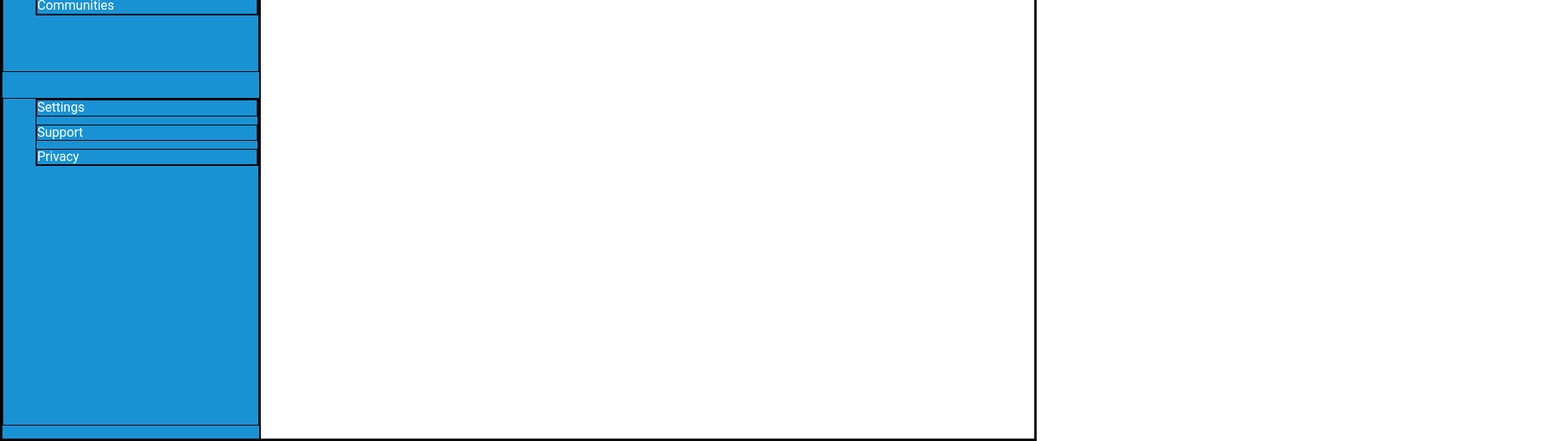
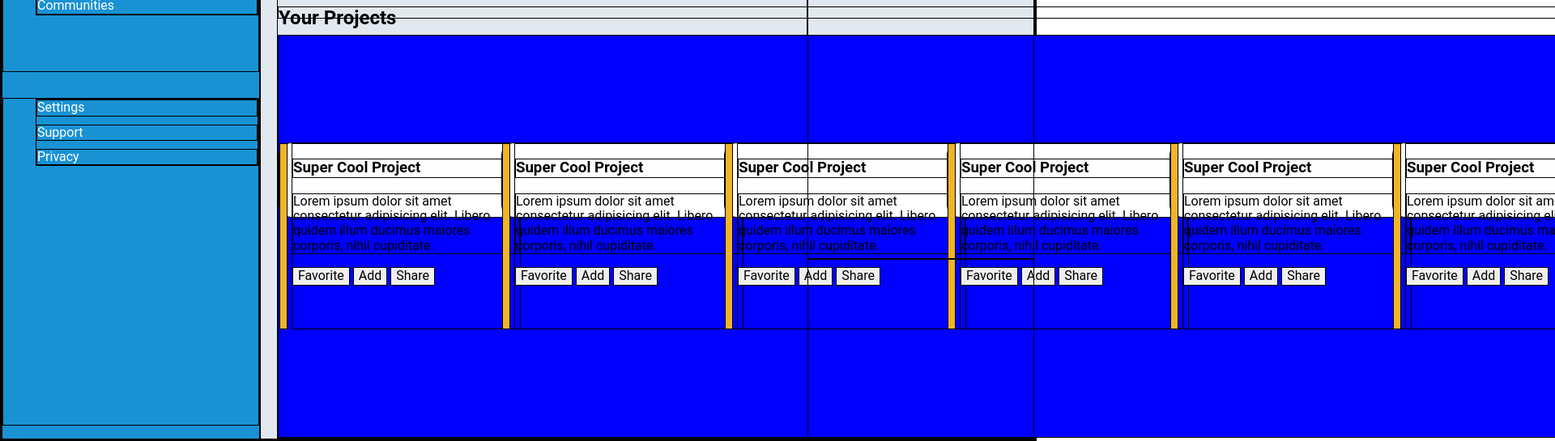
Before and after one commit to amineennaciri/odin-project-admin-dashboard, a plain HTML site: page index.html in a window 1280 px wide. Shown: the part 255-800 px from the top of the page at 81% size, 1920 px wide, since content can reach past the window. Drawn offline with Linux system fonts and the light colour scheme.

Commit message:
added modifications to the main-content div got issues with the grid layout need to revise it later.

```diff
--- a/css/styles.css
+++ b/css/styles.css
@@ -126,3 +126,67 @@ body {
     color: white;
     font-weight: bold;
 }
+
+/* main-content */
+.main-content {
+    background-color: #e2e8f0;
+    display: grid;
+    grid-template-columns: 70% 30%;
+    grid-template-rows: 60% 40%;
+    padding-left: 20px;
+}
+
+.left-box {
+    grid-row: 1/3;
+    grid-column: 1/2;
+    display: grid;
+    grid-template-rows: 10% 90%;
+}
+
+.right-upper-box {
+    grid-row: 1/2;
+    grid-column: 2/3;
+}
+
+.right-lower-box {
+    grid-row: 2/3;
+    grid-column: 2/3;
+}
+
+.left-box h2 {
+    grid-row: 1/2;
+}
+
+.left-box div {
+    grid-row: 2/3;
+}
+
+.card-box {/*
+    display: flex;
+    flex-wrap: wrap;
+    gap: 10px; */
+    display: grid;
+    background-color: blue;
+    grid-template-rows: repeat(3, 1fr);
+    grid-template-columns: repeat(auto-fit, minmax(150px, 1fr));
+}
+
+.card-box .card {
+    height: 40%;
+    width: 300px;
+    background-color: white;
+    display: grid;
+    grid-template-columns: 5% 95%;
+    border-radius: 15px;
+}
+
+.card-content {
+    grid-column: 2/3;
+}
+
+.card-badge {
+    width: 10px;
+    height: 230.859px;
+    grid-column: 1/2;
+    background-color: #f0b429;
+}
--- a/index.html
+++ b/index.html
@@ -52,7 +52,75 @@
             <button>Share</button>
         </div>
     </div>
-    <div class="main-content"></div>
+    <div class="main-content">
+        <div class="left-box">
+            <h2>Your Projects</h2>
+            <div class="card-box">
+                <div class="card">
+                    <div class="card-badge"></div>
+                    <div class="card-content">
+                        <h3>Super Cool Project</h3>
+                        <p>Lorem ipsum dolor sit amet consectetur adipisicing elit. Libero quidem illum ducimus maiores corporis, nihil cupiditate.</p>
+                        <button>Favorite</button>
+                        <button>Add</button>
+                        <button>Share</button>
+                    </div>
+                </div>
+                <div class="card">
+                    <div class="card-badge"></div>
+                    <div class="card-content">
+                        <h3>Super Cool Project</h3>
+                        <p>Lorem ipsum dolor sit amet consectetur adipisicing elit. Libero quidem illum ducimus maiores corporis, nihil cupiditate.</p>
+                        <button>Favorite</button>
+                        <button>Add</button>
+                        <button>Share</button>
+                    </div>
+                </div>
+                <div class="card">
+                    <div class="card-badge"></div>
+                    <div class="card-content">
+                        <h3>Super Cool Project</h3>
+                        <p>Lorem ipsum dolor sit amet consectetur adipisicing elit. Libero quidem illum ducimus maiores corporis, nihil cupiditate.</p>
+                        <button>Favorite</button>
+                        <button>Add</button>
+                        <button>Share</button>
+                    </div>
+                </div>
+                <div class="card">
+                    <div class="card-badge"></div>
+                    <div class="card-content">
+                        <h3>Super Cool Project</h3>
+                        <p>Lorem ipsum dolor sit amet consectetur adipisicing elit. Libero quidem illum ducimus maiores corporis, nihil cupiditate.</p>
+                        <button>Favorite</button>
+                        <button>Add</button>
+                        <button>Share</button>
+                    </div>
+                </div>
+                <div class="card">
+                    <div class="card-badge"></div>
+                    <div class="card-content">
+                        <h3>Super Cool Project</h3>
+                        <p>Lorem ipsum dolor sit amet consectetur adipisicing elit. Libero quidem illum ducimus maiores corporis, nihil cupiditate.</p>
+                        <button>Favorite</button>
+                        <button>Add</button>
+                        <button>Share</button>
+                    </div>
+                </div>
+                <div class="card">
+                    <div class="card-badge"></div>
+                    <div class="card-content">
+                        <h3>Super Cool Project</h3>
+                        <p>Lorem ipsum dolor sit amet consectetur adipisicing elit. Libero quidem illum ducimus maiores corporis, nihil cupiditate.</p>
+                        <button>Favorite</button>
+                        <button>Add</button>
+                        <button>Share</button>
+                    </div>
+                </div>
+            </div>
+        </div>
+        <div class="right-upper-box"></div>
+        <div class="right-lower-box"></div>
+    </div>
     <script src="javascript/script.js"></script>
 </body>
 </html>
```
